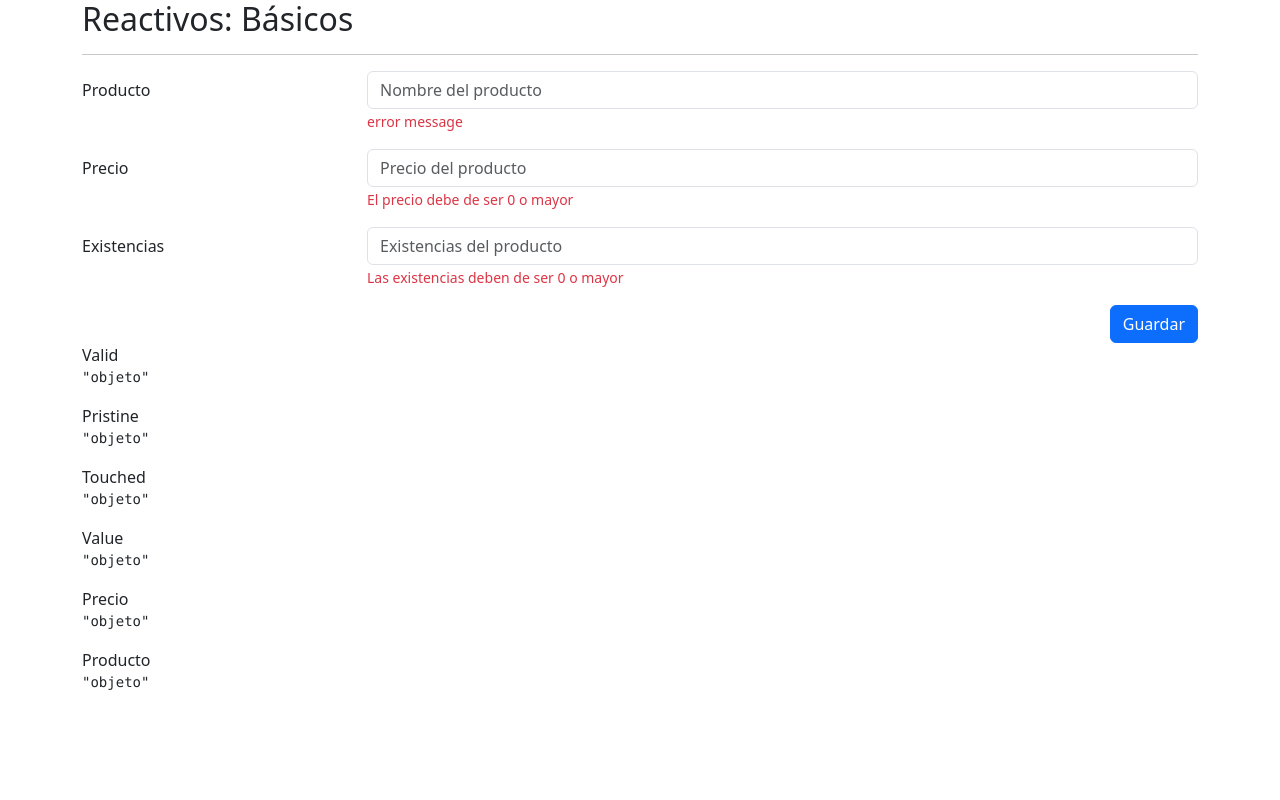
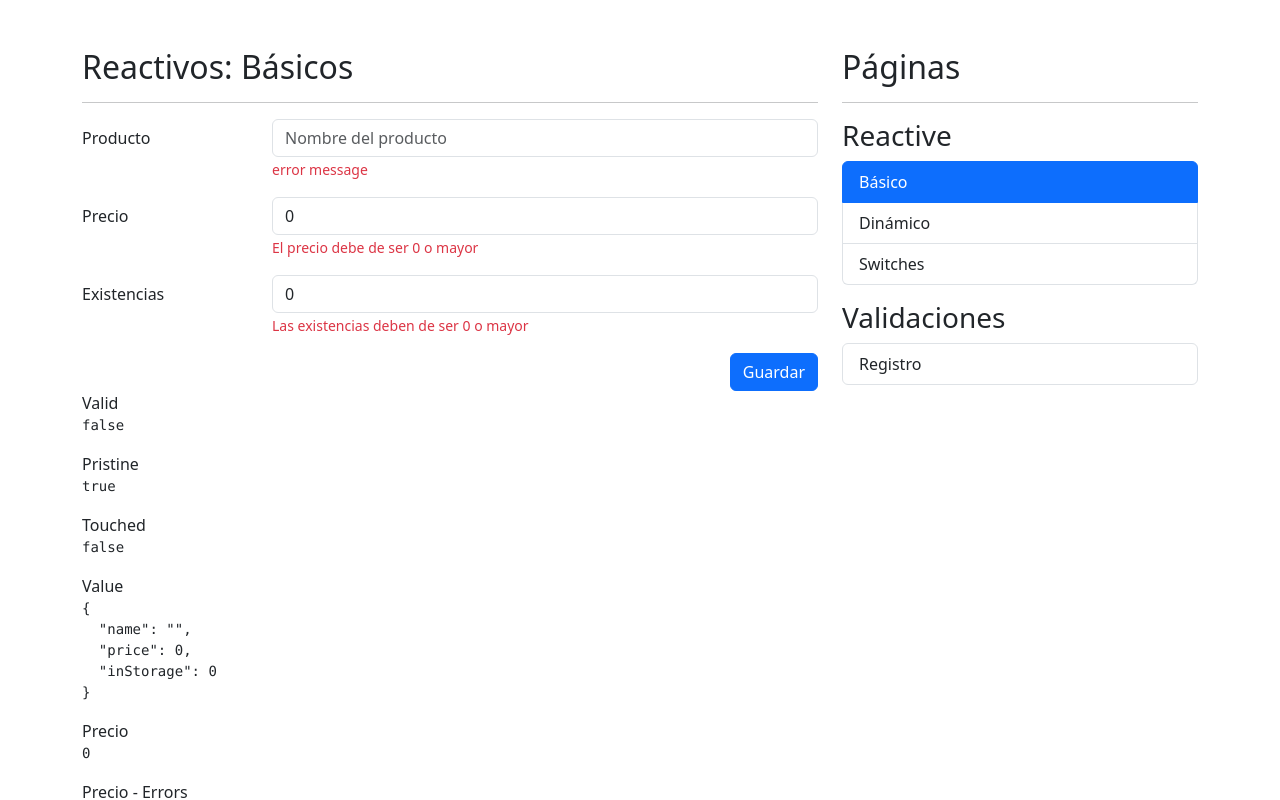
Before and after one commit to appbraham/AppReactiveForm, an Angular app: page /reactive/basic in a window 1280 px wide. Shown: the top 800 px of the page. Built offline with nearby package versions, Linux system fonts and the light colour scheme.

Commit message:
add validators to basic-component

```diff
--- a/src/app/app.component.html
+++ b/src/app/app.component.html
@@ -1 +1,9 @@
-<router-outlet></router-outlet>
+<div class="row mt-5">
+  <div class="col">
+    <router-outlet></router-outlet>
+  </div>
+
+  <div class="col-12 col-sm-4">
+    <shared-side-menu></shared-side-menu>
+  </div>
+</div>
--- a/src/app/reactive/basic-page/basic-page.component.html
+++ b/src/app/reactive/basic-page/basic-page.component.html
@@ -4,14 +4,14 @@
 <div class="row">
   <div class="col">
 
-    <form autocomplete="off">
+    <form [formGroup]="myForm" (ngSubmit)="onSave()" autocomplete="off">
 
       <!-- Campo de producto -->
       <div class="mb-3 row">
         <label class="col-sm-3 col-form-label">Producto</label>
         <div class="col-sm-9">
 
-          <input type="text" class="form-control" placeholder="Nombre del producto">
+          <input type="text" formControlName="name" class="form-control" placeholder="Nombre del producto">
 
           <span class="form-text text-danger">
             <!-- Debe de ser de 3 letras -->
@@ -24,7 +24,7 @@
       <div class="mb-3 row">
         <label class="col-sm-3 col-form-label">Precio</label>
         <div class="col-sm-9">
-          <input type="number" class="form-control" placeholder="Precio del producto">
+          <input type="number" formControlName="price" class="form-control" placeholder="Precio del producto">
           <span class="form-text text-danger">
             El precio debe de ser 0 o mayor
           </span>
@@ -35,7 +35,7 @@
       <div class="mb-3 row">
         <label class="col-sm-3 col-form-label">Existencias</label>
         <div class="col-sm-9">
-          <input type="number" class="form-control" placeholder="Existencias del producto">
+          <input type="number" formControlName="inStorage" class="form-control" placeholder="Existencias del producto">
 
           <span class="form-text text-danger">
             Las existencias deben de ser 0 o mayor
@@ -66,21 +66,27 @@
   <div class="col">
 
     <span>Valid</span>
-    <pre>{{ 'objeto' | json }}</pre>
+    <pre>{{ myForm.valid | json }}</pre>
 
     <span>Pristine</span>
-    <pre>{{ 'objeto' | json }}</pre>
+    <pre>{{ myForm.pristine| json }}</pre>
 
     <span>Touched</span>
-    <pre>{{ 'objeto' | json }}</pre>
+    <pre>{{ myForm.touched | json }}</pre>
 
     <span>Value</span>
-    <pre>{{ 'objeto' | json }}</pre>
+    <pre>{{ myForm.value | json }}</pre>
 
     <span>Precio</span>
-    <pre>{{ 'objeto' | json }}</pre>
+    <pre>{{ myForm.controls['price'].value | json }}</pre>
+
+    <span>Precio - Errors</span>
+    <pre>{{ myForm.controls['price'].errors | json }}</pre>
 
     <span>Producto</span>
-    <pre>{{ 'objeto' | json }}</pre>
+    <pre>{{ myForm.controls['name'].value | json }}</pre>
+
+    <span>Producto - errors</span>
+    <pre>{{ myForm.controls['name'].errors | json }}</pre>
   </div>
 </div>
--- a/src/app/reactive/basic-page/basic-page.component.ts
+++ b/src/app/reactive/basic-page/basic-page.component.ts
@@ -1,4 +1,5 @@
 import { Component } from '@angular/core';
+import { FormBuilder, FormControl, FormGroup, Validators } from '@angular/forms';
 
 @Component({
   selector: 'app-basic-page',
@@ -7,4 +8,26 @@ import { Component } from '@angular/core';
 })
 export class BasicPageComponent {
 
+  // public myForm: FormGroup = new FormGroup({
+  //   name: new FormControl(''),
+  //   price: new FormControl(0),
+  //   inStorage: new FormControl(0),
+  // });
+
+  public myForm:FormGroup = this.fb.group({
+    name: ['', [Validators.required, Validators.minLength(3)] ],
+    price: [0, [Validators.required, Validators.min(0)] ],
+    inStorage: [0, [Validators.required, Validators.min(0)] ],
+  });
+
+  constructor( private fb: FormBuilder){}
+
+  onSave(): void{
+
+    if(this.myForm.invalid) return;
+
+    console.log(this.myForm.value);
+
+  }
+
 }
--- a/src/app/reactive/reactive.module.ts
+++ b/src/app/reactive/reactive.module.ts
@@ -5,6 +5,7 @@ import { ReactiveRoutingModule } from './reactive-routing.module';
 import { BasicPageComponent } from './basic-page/basic-page.component';
 import { DynamicPageComponent } from './dynamic-page/dynamic-page.component';
 import { SwitchesPageComponent } from './switches-page/switches-page.component';
+import { ReactiveFormsModule } from '@angular/forms';
 
 
 @NgModule({
@@ -15,7 +16,8 @@ import { SwitchesPageComponent } from './switches-page/switches-page.component';
   ],
   imports: [
     CommonModule,
-    ReactiveRoutingModule
+    ReactiveRoutingModule,
+    ReactiveFormsModule
   ]
 })
 export class ReactiveModule { }
--- /dev/null
+++ b/src/app/shared/components/side-menu/side-menu.component.html
@@ -0,0 +1,24 @@
+<h2>Páginas</h2>
+<hr>
+
+<h3 class="mt-3">Reactive</h3>
+
+<ul class="list-group">
+  <li *ngFor="let item of reactiveMenu"
+    [routerLink]="[ item.route ]"
+    routerLinkActive="active"
+    class="list-group-item">
+    {{ item.title }}
+  </li>
+</ul>
+
+<h3 class="mt-3">Validaciones</h3>
+
+<ul class="list-group">
+  <li *ngFor="let item of authMenu"
+    [routerLink]="[ item.route ]"
+    routerLinkActive="active"
+    class="list-group-item">
+    {{ item.title }}
+  </li>
+</ul>
--- /dev/null
+++ b/src/app/shared/components/side-menu/side-menu.component.ts
@@ -0,0 +1,25 @@
+import { Component } from '@angular/core';
+
+interface MenuItem {
+  title: string,
+  route: string,
+}
+
+@Component({
+  selector: 'shared-side-menu',
+  templateUrl: './side-menu.component.html',
+  styles: ``
+})
+export class SideMenuComponent {
+
+  public reactiveMenu: MenuItem[] = [
+    { title: 'Básico', route: './reactive/basic' },
+    { title: 'Dinámico', route: './reactive/dynamic' },
+    { title: 'Switches', route: './reactive/switches' },
+  ]
+
+  public authMenu: MenuItem[] = [
+    { title: 'Registro', route: './auth/sign-up' },
+  ]
+
+}
```
Also changed, not shown: src/app/shared/shared.module.ts (+10 -2 lines).
